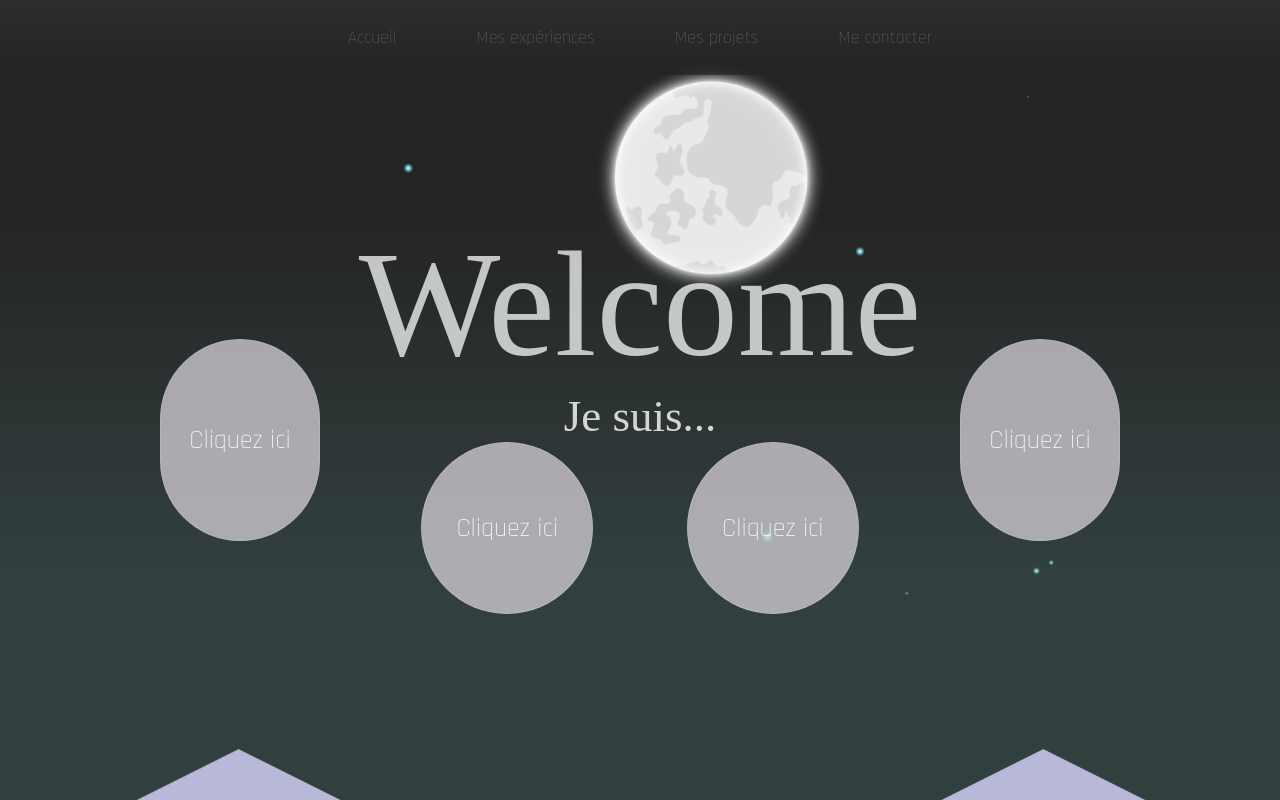
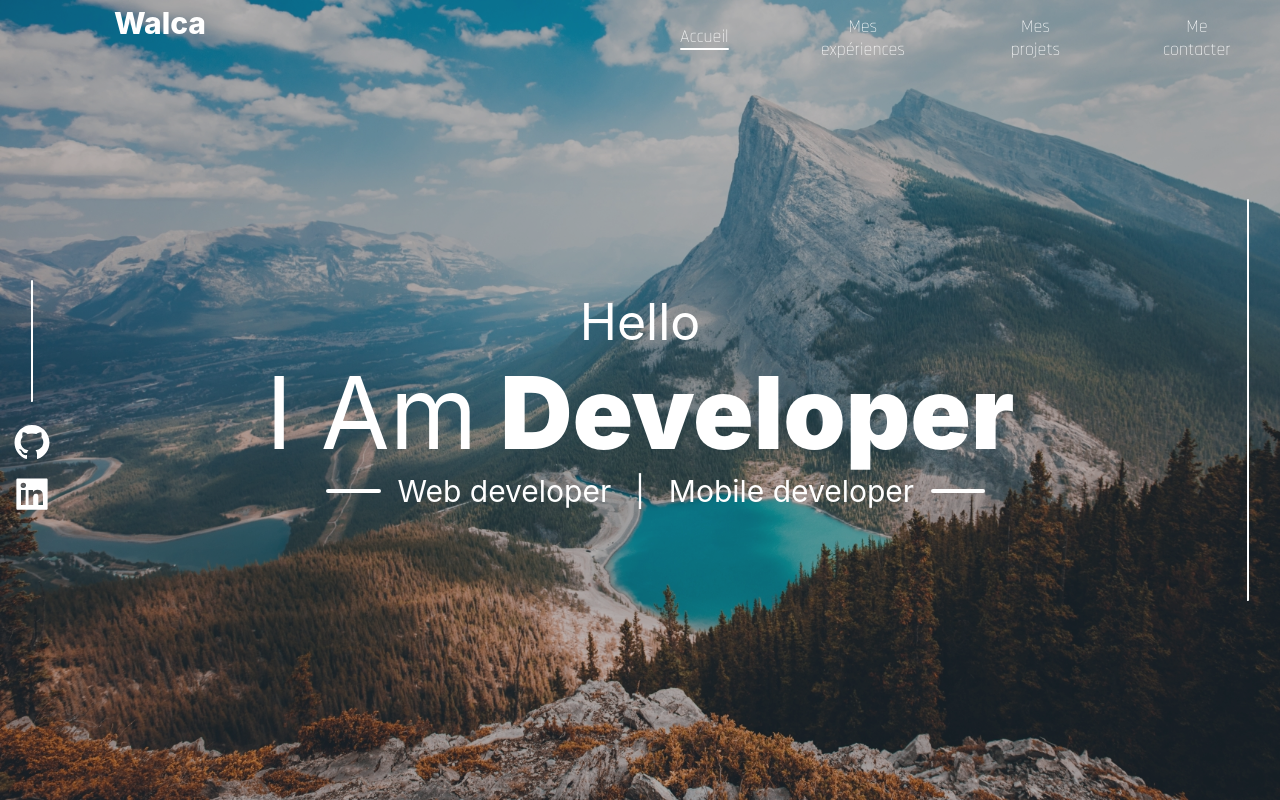
Before and after one commit to Aurelien-le-camus/Gsap-Portfolio, a React (Create React App) app: page /home in a window 1280 px wide. Before the commit this address led to /. Built offline with nearby package versions, Linux system fonts and the light colour scheme.

Commit message:
[ADD]: adding new page with real design and tests

```diff
--- a/package.json
+++ b/package.json
@@ -11,12 +11,13 @@
     "locomotive-scroll": "^4.1.4",
     "react": "^18.2.0",
     "react-dom": "^18.2.0",
+    "react-icons": "^4.11.0",
     "react-router-dom": "^6.17.0",
     "react-scripts": "5.0.1",
     "web-vitals": "^2.1.4"
   },
   "scripts": {
-    "start": "set PORT=8080 && react-scripts --openssl-legacy-provider start",
+    "start": "PORT=8080 WATCHPACK_POLLING=true react-scripts start",
     "build": "react-scripts build",
     "test": "react-scripts test",
     "eject": "react-scripts eject"
--- /dev/null
+++ b/src/Components/Experiences.js
@@ -0,0 +1,72 @@
+import React from 'react';
+
+const styles = {
+  main: {
+    flexDirection: "column",
+    display: "flex",
+    fontSize: "calc(10px + 2vmin)",
+    color: "white",
+  },
+  container: {
+    flexDirection: "column",
+    height: "100%",
+    display: "flex",
+    alignItems: "center",
+    fontSize: "calc(10px + 2vmin)",
+    color: "white",
+    overflow: 'hidden',
+    textAlign: 'center',
+    marginTop: '100px',
+    zIndex: 1,
+  },
+  rectangle: {
+    height: '200px',
+    border: "3px solid white",
+    background: 'transparent',
+  }
+};
+
+const Experiences = () => {
+  return (
+    <div style={styles.main}>
+      <div style={styles.container}>
+        <div style={{ width: '120%', display: 'flex', overflow: 'hidden' }}>
+          <div style={{ ...styles.rectangle, width: '15%', background: 'white' }} />
+          <div style={{ ...styles.rectangle, width: '25%', display: 'flex', justifyContent: 'center', alignItems: 'center', fontSize: '70px', fontWeight: 800 }}>
+            DESIGN
+          </div>
+          <div style={{ ...styles.rectangle, width: '5%', background: 'white' }} />
+          <div style={{ ...styles.rectangle, width: '15%', display: 'flex', justifyContent: 'center', alignItems: 'center', fontSize: '70px', fontWeight: 500 }}>
+            CSS
+          </div>
+          <div style={{ ...styles.rectangle, width: '20%' }} />
+          <div style={{ ...styles.rectangle, width: '15%', display: 'flex', justifyContent: 'center', alignItems: 'center', fontSize: '70px', fontWeight: 700 }}>
+            HTML
+          </div>
+          <div style={{ ...styles.rectangle, width: '15%', background: 'white' }} />
+          <div style={{ ...styles.rectangle, width: '5%' }} />
+          <div style={{ ...styles.rectangle, width: '15%' }} />
+        </div>
+        <div style={{ width: '120%', display: 'flex', overflow: 'hidden' }}>
+          <div style={{ ...styles.rectangle, width: '10%', background: 'white' }} />
+          <div style={{ ...styles.rectangle, width: '15%' }} />
+          <div style={{ ...styles.rectangle, width: '15%', display: 'flex', justifyContent: 'center', alignItems: 'center', fontSize: '70px', fontWeight: 500 }}>
+            REACT
+          </div>
+          <div style={{ ...styles.rectangle, width: '5%', background: 'white' }} />
+          <div style={{ ...styles.rectangle, width: '15%', display: 'flex', justifyContent: 'center', alignItems: 'center', fontSize: '70px', fontWeight: 800 }}>
+            WEB
+          </div>
+          <div style={{ ...styles.rectangle, width: '10%' }} />
+          <div style={{ ...styles.rectangle, width: '15%', background: 'white' }} />
+          <div style={{ ...styles.rectangle, width: '10%', display: 'flex', justifyContent: 'center', alignItems: 'center', fontSize: '70px', fontWeight: 400 }}>
+            JS
+          </div>
+          <div style={{ ...styles.rectangle, width: '15%', background: 'white' }} />
+        </div>
+      </div>
+    </div>
+  );
+};
+
+export default Experiences;
--- /dev/null
+++ b/src/Components/Home.js
@@ -0,0 +1,84 @@
+import React, { useEffect } from "react";
+import AOS from 'aos';
+import 'aos/dist/aos.css';
+import "../font/font.css";
+import mountainsBackground from "../images/mountainsBackground.jpg";
+import { AiFillGithub, AiFillLinkedin } from 'react-icons/ai';
+
+const styles = {
+  main: {
+    flexDirection: "column",
+    display: "flex",
+    fontSize: "calc(10px + 2vmin)",
+    color: "white",
+  },
+  container: {
+    flexDirection: "row",
+    minHeight: "100vh",
+    display: "flex",
+    alignItems: "center",
+    fontSize: "calc(10px + 2vmin)",
+    color: "white",
+    overflowX: 'hidden',
+    textAlign: 'center',
+    zIndex: 1,
+  },
+};
+
+const Home = () => {
+
+  useEffect(() => {
+    AOS.init({
+      duration: 1000,
+    });
+  }, []);
+
+  return (
+    <div style={styles.main}>
+      <div data-aos="fade-zoom-in" data-aos-easing="ease-in-back" className="backgroundLayer" style={{ backgroundImage: `url(${mountainsBackground})`, backgroundRepeat: 'no-repeat', backgroundSize: 'cover', height: '100vh', position: 'absolute', top: 0, left: 0, right: 0, bottom: 0, zIndex: -1 }} />
+      <div style={{ backgroundColor: '#242424', opacity: '0.3', position: 'absolute', top: 0, left: 0, right: 0, bottom: 0, zIndex: '0' }} />
+      <div className="CormorrantSC" style={{ ...styles.container, position: 'absolute', top: 0, left: 0, right: 0, bottom: 0, zIndex: '1', display: 'flex', justifyContent: 'center', alignContent: 'center' }}>
+        <div style={{ width: '5%', height: '100%', display: 'flex', justifyContent: 'center', alignItems: 'center', flexDirection: 'column' }}>
+          <div data-aos="fade-zoom-in" data-aos-easing="ease-in-back" data-aos-delay="1250" data-aos-offset="0" style={{ height: '15%', borderLeft: '2px solid', borderBottom: '2px solid', borderRadius: 5 }} />
+          <a data-aos="fade-right" data-aos-delay="1400" data-aos-offset="0" href="https://github.com/Aurelien-le-camus" target="_blank" rel="noopener noreferrer">
+            <AiFillGithub style={{ width: '40px', height: '40px', marginTop: '50%', marginBottom: '15%', cursor: 'pointer', color: 'white' }} />
+          </a>
+          <a data-aos="fade-right" data-aos-delay="1500" data-aos-offset="0" href="https://www.linkedin.com/in/aurelien-le-camus/" target="_blank" rel="noopener noreferrer">
+            <AiFillLinkedin style={{ width: '40px', height: '40px', cursor: 'pointer', color: 'white' }} />
+          </a>
+        </div>
+        <div style={{ width: '90%' }}>
+          <div data-aos="fade-up" data-aos-delay="900" data-aos-offset="0" style={{ fontSize: '50px' }}>
+            Hello
+          </div>
+          <div data-aos="fade-up" data-aos-delay="1050" data-aos-offset="0" style={{ width: '100%', fontSize: '100px', display: 'flex', justifyContent: 'center' }}>
+            <div>
+              I Am
+            </div>
+            <div style={{ marginLeft: '2%', fontWeight: '900' }}>
+              Developer
+            </div>
+          </div>
+          <div data-aos="fade-up" data-aos-delay="1150" data-aos-offset="0" style={{ width: '100%', fontSize: '30px', display: 'flex', justifyContent: 'center' }}>
+            <div style={{ width: '47.5%', display: 'flex', justifyContent: 'flex-end', alignItems: 'center' }}>
+              <div style={{ width: '10%', marginRight: '3%', borderTop: '2px solid', borderBottom: '2px solid', borderRadius: 5 }} />
+              Web developer
+            </div>
+            <div style={{ width: '5%' }}>
+              |
+            </div>
+            <div style={{ width: '47.5%', display: 'flex', justifyContent: 'flex-start', alignItems: 'center' }}>
+              Mobile developer
+              <div style={{ width: '10%', marginLeft: '3%', borderTop: '2px solid', borderBottom: '2px solid', borderRadius: 5 }} />
+            </div>
+          </div>
+        </div>
+        <div style={{ width: '5%', height: '100%', display: 'flex', justifyContent: 'center', alignItems: 'center' }}>
+          <div data-aos="fade-zoom-in" data-aos-easing="ease-in-back" data-aos-delay="1250" data-aos-offset="0" style={{ height: '50%', borderLeft: '2px solid', borderBottom: '2px solid', borderRadius: 5 }} />
+        </div>
+      </div>
+    </div>
+  );
+}
+
+export default Home;
--- a/src/Components/SideMenu.js
+++ b/src/Components/SideMenu.js
@@ -1,6 +1,7 @@
-import React, { useEffect } from "react";
+import React, { useEffect, useState } from "react";
 import { Outlet, useNavigate } from "react-router";
 import { gsap } from 'gsap';
+import { useLocation } from 'react-router-dom';
 import "../font/font.css"
 
 const styles = {
@@ -9,19 +10,17 @@ const styles = {
     top: 0,
     height: "75px",
     width: "100%",
-    backgroundColor: "#333333",
-    background: 'linear-gradient(to bottom, #333333, #242424), linear-gradient(to left, #333333, #242424), linear-gradient(to right, #333333, #242424)',
+    background: "transparent",
     display: "flex",
     flexDirection: "row",
     justifyContent: "center",
     alignItems: "center",
     zIndex: 5,
-    opacity: 0.7,
   },
   button: {
     backgroundColor: "transparent",
     border: "none",
-    color: "#777777",
+    color: 'white',
     fontSize: "18px",
     padding: "10px",
     margin: "0 30px",
@@ -31,7 +30,45 @@ const styles = {
 
 const TopMenu = () => {
 
+  const [underlineHome, setUndelineHome] = useState(false);
+  const [underlineFormation, setUndelineFormation] = useState(false);
+  const [underlineProject, setUndelineProject] = useState(false);
+  const [underlineContact, setUndelineContact] = useState(false);
+
   const navigate = useNavigate();
+
+  const location = useLocation();
+
+  useEffect(() => {
+    if (location.pathname === "/home") {
+      setUndelineHome(true);
+      setUndelineFormation(false);
+      setUndelineProject(false);
+      setUndelineContact(false);
+    }
+    if (location.pathname === "/formation") {
+      setUndelineHome(false);
+      setUndelineFormation(true);
+      setUndelineProject(false);
+      setUndelineContact(false);
+    }
+    if (location.pathname === "/projects") {
+      setUndelineHome(false);
+      setUndelineFormation(false);
+      setUndelineProject(true);
+      setUndelineContact(false);
+    }
+    if (location.pathname === "/contact") {
+      setUndelineHome(false);
+      setUndelineFormation(false);
+      setUndelineProject(false);
+      setUndelineContact(true);
+    }
+  }, [location]);
+
+  const navigateTo = (path) => {
+    navigate(path);
+  }
 
   useEffect(() => {
     const tl = new gsap.timeline();
@@ -47,34 +84,44 @@ const TopMenu = () => {
     <div>
       <div className="top-menu" style={styles.topMenu}>
         <div style={{ width: "100%", display: 'flex', justifyContent: 'center' }}>
+          <div style={{ width: '25%', display: 'flex', justifyContent: 'center', fontSize: '30px', fontWeight: '800', color: 'white', cursor: 'default' }}>
+            Walca
+          </div>
+          <div style={{ width: '25%' }} />
+          <div style={{ width: '50%', display: 'flex', justifyContent: 'center' }}>
           <button
             className="Rajdhani"
-            onClick={() => navigate("/")}
+            onClick={() => navigateTo("/home")}
             style={styles.button}
           >
             Accueil
+            {underlineHome && <div style={{ width: '100%', borderTop: '1px solid', borderBottom: '1px solid', borderRadius: 5 }} />}
           </button>
           <button
             className="Rajdhani"
-            onClick={() => navigate("/formation")}
+            onClick={() => navigateTo("/formation")}
             style={styles.button}
           >
             Mes expériences
+            {underlineFormation && <div style={{ width: '100%', borderTop: '1px solid', borderBottom: '1px solid', borderRadius: 5 }} />}
           </button>
           <button
             className="Rajdhani"
-            onClick={() => navigate("/projects")}
+            onClick={() => navigateTo("/projects")}
             style={styles.button}
           >
             Mes projets
+            {underlineProject && <div style={{ width: '100%', borderTop: '1px solid', borderBottom: '1px solid', borderRadius: 5 }} />}
           </button>
           <button
             className="Rajdhani"
-            onClick={() => navigate("/")}
+            onClick={() => navigateTo("/")}
             style={styles.button}
           >
             Me contacter
+            {underlineContact && <div style={{ width: '100%', borderTop: '1px solid', borderBottom: '1px solid', borderRadius: 5 }} />}
           </button>
+          </div>
         </div>
       </div>
       <div>
--- a/src/Router.js
+++ b/src/Router.js
@@ -9,6 +9,8 @@ import { Navigate } from "react-router";
 import TopMenu from './Components/SideMenu';
 import MainApplication from './MainApplication';
 import Formation from './Components/Formation';
+import Home from './Components/Home';
+import Experiences from './Components/Experiences';
 
 const Router = () => {
   const routes = {
@@ -18,6 +20,8 @@ const Router = () => {
       // Default route that redirects to home
       {path: '*', element: <Navigate to='/' />},
       {path: '/', element: <MainApplication />},
+      {path: '/home', element: <Home />},
+      {path: '/experiences', element: <Experiences />},
       {path: '/formation', element: <Formation />},
     ],
   };
```
Also changed, not shown: src/images/mountainsBackground.jpg (added), 1 other file (tests, documents, lock files or other folders).
